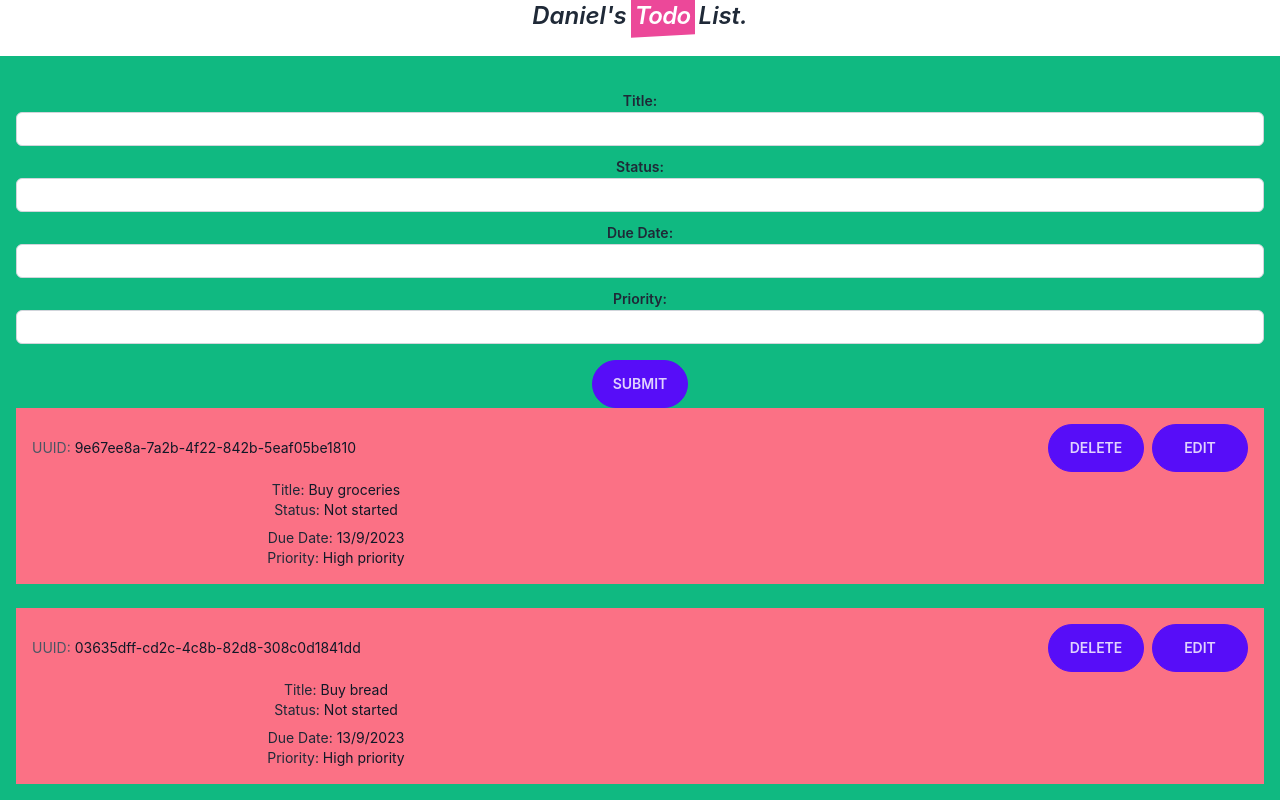
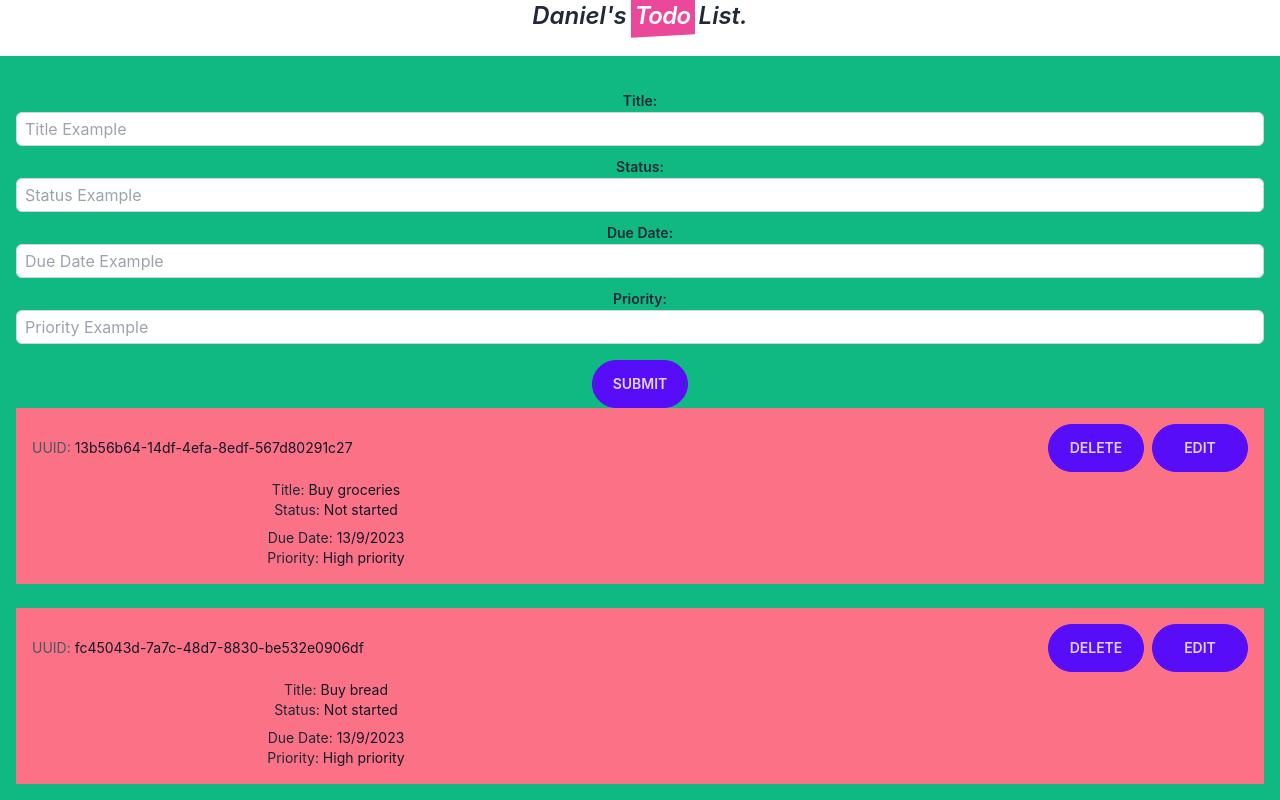
Before and after one commit to zjian107-su/Radioactive-React, a React (Create React App) app: page / in a window 1280 px wide. Both pictures are taken after a click on the button "ADDITEM". Shown: the top 800 px of the page. Built offline with nearby package versions, Linux system fonts and the light colour scheme.

Commit message:
💎 milestone: implement the reusable EditSection for both edit and add

```diff
--- a/src/App.js
+++ b/src/App.js
@@ -4,60 +4,18 @@ import { useState, useRef, useEffect } from "react";
 import TodoList from "./components/TodoList";
 import { v4 as uuidv4 } from "uuid";
 import EditSetction from "./components/EditSection";
+import { todoData } from "./data/todoData";
 
 function App() {
   const [isInEditting, setIsInEditting] = useState(false);
-  const [todos, setTodos] = useState([
-    {
-      uuid: uuidv4(),
-      title: "Buy groceries",
-      status: "Not started",
-      dueDate: "13/9/2023",
-      priority: "High priority",
-    },
-    {
-      uuid: uuidv4(),
-      title: "Buy bread",
-      status: "Not started",
-      dueDate: "13/9/2023",
-      priority: "High priority",
-    },
-    {
-      uuid: uuidv4(),
-      title: "Buy milk",
-      status: "Not started",
-      dueDate: "13/9/2023",
-      priority: "High priority",
-    },
-    {
-      uuid: uuidv4(),
-      title: "Cook dinner",
-      status: "In progress",
-      dueDate: "14/9/2023",
-      priority: "Medium priority",
-    },
-    {
-      uuid: uuidv4(),
-      title: "Wash the dishes",
-      status: "Completed",
-      dueDate: "14/9/2023",
-      priority: "Low priority",
-    },
-    {
-      uuid: uuidv4(),
-      title: "Go to the gym",
-      status: "Completed",
-      dueDate: "14/7/2023",
-      priority: "Low priority",
-    },
-  ]);
+  const [todos, setTodos] = useState(todoData);
 
   const handleDelete = (uuid) => {
     setTodos(todos.filter((todo) => todo.uuid !== uuid));
   };
 
-  const startAdd = (event) => {
-    setIsInEditting(true);
+  const toggleEdit = () => {
+    setIsInEditting(!isInEditting);
   };
 
   const addItem = (todo) => {
@@ -88,7 +46,7 @@ function App() {
         {isInEditting ? null : (
           <button
             className="btn w-32 btn-primary rounded-full"
-            onClick={startAdd}>
+            onClick={toggleEdit}>
             ADDITEM
           </button>
         )}
@@ -96,9 +54,11 @@ function App() {
         {/* Edit section */}
         {isInEditting ? (
           <EditSetction
+            toggleEdit={toggleEdit}
             todos={todos}
             addItem={addItem}
-            setTodos={setTodos}></EditSetction>
+            setTodos={setTodos}
+          />
         ) : null}
 
         <div className="App">
@@ -106,6 +66,7 @@ function App() {
             todos={todos}
             handleDelete={handleDelete}
             addItem={addItem}
+            setTodos={setTodos}
           />
         </div>
       </div>
--- a/src/components/EditSection.js
+++ b/src/components/EditSection.js
@@ -4,11 +4,11 @@ import { v4 as uuidv4 } from "uuid";
 const EditSetction = (props) => {
   const [editing, setEditing] = useState(true);
   const [todoData, setTodoData] = useState({
-    uuid: props.id || uuidv4(),
-    title: props.title || "",
-    status: props.status || "",
-    dueDate: props.dueDate || "",
-    priority: props.priority || "",
+    uuid: props.todo ? props.todo.uuid : uuidv4(),
+    title: props.todo ? props.todo.title : "",
+    status: props.todo ? props.todo.status : "",
+    dueDate: props.todo ? props.todo.dueDate : "",
+    priority: props.todo ? props.todo.priority : "",
   });
 
   const finishEdit = (newTodo, uuid = "") => {
@@ -49,16 +49,9 @@ const EditSetction = (props) => {
 
   const handleSubmit = (e) => {
     e.preventDefault();
-    const newTodo = {
-      uuid: uuidv4(),
-      title: todoData.title,
-      status: todoData.status,
-      dueDate: todoData.dueDate,
-      priority: todoData.priority,
-    };
-    console.log(newTodo);
-    finishEdit(newTodo, props.id);
+    finishEdit(todoData, props.uuid);
     setEditing(false);
+    props.toggleEdit();
   };
 
   return editing ? (
@@ -72,7 +65,7 @@ const EditSetction = (props) => {
             <input
               name="title"
               type="text"
-              placeholder={props ? props.title : "Title Example"}
+              placeholder={props.todo ? props.todo.title : "Title Example"}
               value={todoData.title}
               onChange={handleChange}
               className="border border-gray-300 px-2 py-1 rounded-md w-full"
@@ -85,7 +78,7 @@ const EditSetction = (props) => {
             <input
               type="text"
               name="status"
-              placeholder={props ? props.status : "Status Example"}
+              placeholder={props.todo ? props.todo.status : "Status Example"}
               value={todoData.status}
               onChange={handleChange}
               className="border border-gray-300 px-2 py-1 rounded-md w-full"
@@ -98,7 +91,7 @@ const EditSetction = (props) => {
             <input
               type="text"
               name="dueDate"
-              placeholder={props ? props.dueDate : "Due Date Example"}
+              placeholder={props.todo ? props.todo.dueDate : "Due Date Example"}
               value={todoData.dueDate}
               onChange={handleChange}
               className="border border-gray-300 px-2 py-1 rounded-md w-full"
@@ -111,7 +104,9 @@ const EditSetction = (props) => {
             <input
               type="text"
               name="priority"
-              placeholder={props ? props.priority : "Priority Example"}
+              placeholder={
+                props.todo ? props.todo.priority : "Priority Example"
+              }
               value={todoData.priority}
               onChange={handleChange}
               className="border border-gray-300 px-2 py-1 rounded-md w-full"
--- a/src/components/TodoItem.js
+++ b/src/components/TodoItem.js
@@ -1,5 +1,6 @@
 import { useRef, useState } from "react";
 import { v4 as uuidv4 } from "uuid";
+import EditSetction from "./EditSection";
 
 const TodoItem = (props) => {
   const title = useRef();
@@ -7,28 +8,14 @@ const TodoItem = (props) => {
   const dueDate = useRef();
   const priority = useRef();
 
-  const [editing, setEditing] = useState(props.isInEditting);
+  const [editing, setEditing] = useState(false);
 
   const handleDelete = (e) => {
-    props.handleDelete(props.id);
+    props.handleDelete(props.uuid);
   };
 
-  const handleEdit = () => {
-    setEditing(true);
-  };
-
-  const handleSubmit = (e) => {
-    e.preventDefault();
-    const newTodo = {
-      uuid: uuidv4(),
-      title: title.current.value,
-      status: status.current.value,
-      dueDate: dueDate.current.value,
-      priority: priority.current.value,
-    };
-    console.log(newTodo);
-    props.finishEdit(newTodo, props.id);
-    setEditing(false);
+  const toggleEdit = () => {
+    setEditing(!editing);
   };
 
   return (
@@ -36,7 +23,7 @@ const TodoItem = (props) => {
       <div className="flex flex-wrap justify-between items-center mb-2">
         {/* UUID */}
         <p className="text-gray-600 text-sm">
-          UUID: <span className="text-gray-900">{props.id}</span>
+          UUID: <span className="text-gray-900">{props.uuid}</span>
         </p>
         <div className="flex gap-2">
           <button
@@ -46,7 +33,7 @@ const TodoItem = (props) => {
           </button>
           <button
             className="btn w-24 btn-primary rounded-full"
-            onClick={handleEdit}>
+            onClick={toggleEdit}>
             <span className="text-sm">Edit</span>
           </button>
         </div>
@@ -74,61 +61,14 @@ const TodoItem = (props) => {
 
       {/* Edit section */}
       {editing && (
-        <form onSubmit={handleSubmit} className="mt-4">
-          <ul>
-            <li className="mb-2">
-              <label htmlFor="title" className="text-sm font-semibold">
-                Title:
-              </label>
-              <input
-                type="text"
-                placeholder={props ? props.title : "Title Example"}
-                ref={title}
-                className="border border-gray-300 px-2 py-1 rounded-md w-full"
-              />
-            </li>
-            <li className="mb-2">
-              <label htmlFor="status" className="text-sm font-semibold">
-                Status:
-              </label>
-              <input
-                type="text"
-                placeholder={props ? props.status : "Status Example"}
-                ref={status}
-                className="border border-gray-300 px-2 py-1 rounded-md w-full"
-              />
-            </li>
-            <li className="mb-2">
-              <label htmlFor="dueDate" className="text-sm font-semibold">
-                Due Date:
-              </label>
-              <input
-                type="text"
-                placeholder={props ? props.dueDate : "Due Date Example"}
-                ref={dueDate}
-                className="border border-gray-300 px-2 py-1 rounded-md w-full"
-              />
-            </li>
-            <li className="mb-2">
-              <label htmlFor="priority" className="text-sm font-semibold">
-                Priority:
-              </label>
-              <input
-                type="text"
-                placeholder={props ? props.priority : "Priority Example"}
-                ref={priority}
-                className="border border-gray-300 px-2 py-1 rounded-md w-full"
-              />
-            </li>
-          </ul>
-
-          {/* Submit */}
-          <button
-            type="submit"
-            className="w-24 btn btn-primary rounded-full mt-2">
-            <span className="text-sm">Submit</span>
-          </button>
-        </form>
+        <EditSetction
+          todo={props.todo}
+          uuid={props.uuid}
+          todos={props.todos}
+          addItem={props.addItem}
+          setTodos={props.setTodos}
+          toggleEdit={toggleEdit}
+        />
       )}
     </div>
   );
--- a/src/components/TodoList.js
+++ b/src/components/TodoList.js
@@ -3,7 +3,7 @@ import TodoItem from "./TodoItem";
 
 const TodoList = (props) => {
   useEffect(() => {
-    console.log("todos changed");
+    console.log(props.todos);
   }, [props.todos]);
 
   return (
@@ -12,14 +12,17 @@ const TodoList = (props) => {
         {props.todos.map((todo) => (
           <div key={todo.uuid}>
             <TodoItem
-              id={todo.uuid}
+              todo={todo}
+              uuid={todo.uuid}
               title={todo.title}
               status={todo.status}
               dueDate={todo.dueDate}
               priority={todo.priority}
               handleDelete={props.handleDelete}
-              isInEditting={false}
               finishEdit={props.finishEdit}
+              todos={props.todos}
+              addItem={props.addItem}
+              setTodos={props.setTodos}
             />
           </div>
         ))}
--- /dev/null
+++ b/src/data/todoData.js
@@ -0,0 +1,46 @@
+import { v4 as uuidv4 } from "uuid";
+
+export const todoData = [
+  {
+    uuid: uuidv4(),
+    title: "Buy groceries",
+    status: "Not started",
+    dueDate: "13/9/2023",
+    priority: "High priority",
+  },
+  {
+    uuid: uuidv4(),
+    title: "Buy bread",
+    status: "Not started",
+    dueDate: "13/9/2023",
+    priority: "High priority",
+  },
+  {
+    uuid: uuidv4(),
+    title: "Buy milk",
+    status: "Not started",
+    dueDate: "13/9/2023",
+    priority: "High priority",
+  },
+  {
+    uuid: uuidv4(),
+    title: "Cook dinner",
+    status: "In progress",
+    dueDate: "14/9/2023",
+    priority: "Medium priority",
+  },
+  {
+    uuid: uuidv4(),
+    title: "Wash the dishes",
+    status: "Completed",
+    dueDate: "14/9/2023",
+    priority: "Low priority",
+  },
+  {
+    uuid: uuidv4(),
+    title: "Go to the gym",
+    status: "Completed",
+    dueDate: "14/7/2023",
+    priority: "Low priority",
+  },
+];
```
